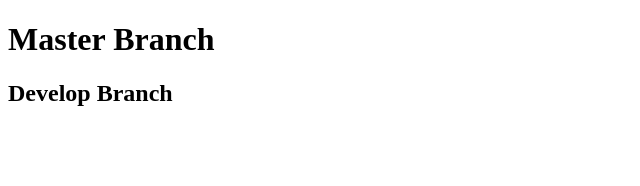
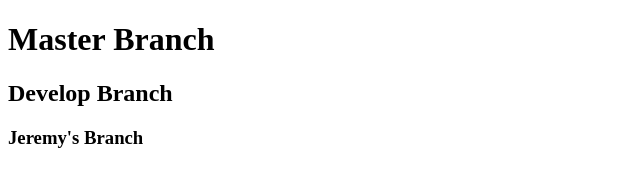
Before and after one commit to JeremyKincaid/teamGit, a plain HTML site: page index.html in a window 1280 px wide. Shown: the whole page, without its empty margins (0-640 px from the left). Drawn offline with Linux system fonts and the light colour scheme.

Commit message:
jeremys branch

```diff
--- a/index.html
+++ b/index.html
@@ -9,6 +9,7 @@
 
     <h1>Master Branch</h1>
     <h2>Develop Branch</h2>
+    <h3>Jeremy's Branch</h3>
 
 </body>
 </html>
```
